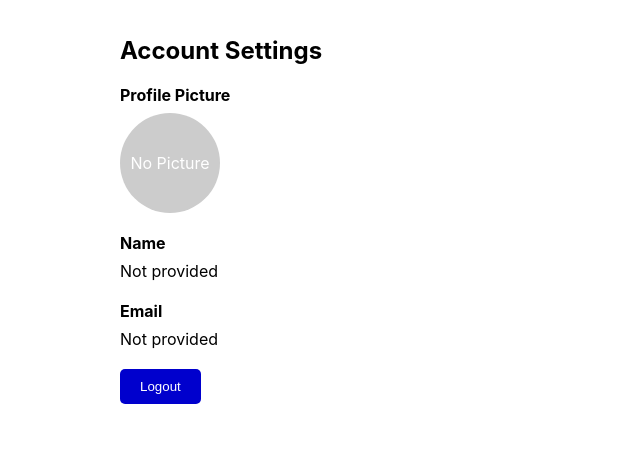
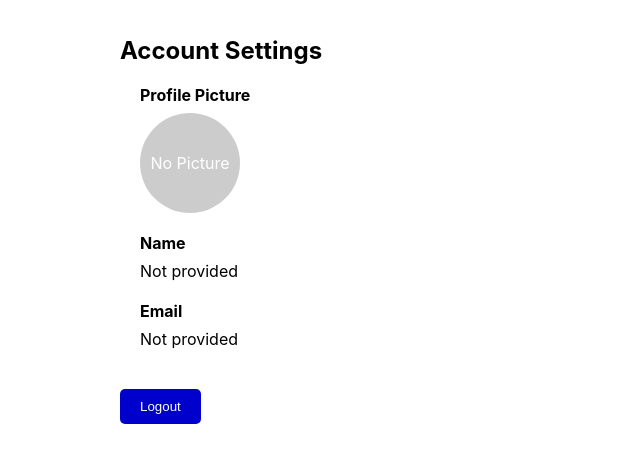
Before and after one commit to kimseokjin6519/myapp, a React (Create React App) app: page /profile in a window 1280 px wide. Shown: the top 462 px of the page, without its empty margins (0-640 px from the left). Built offline with nearby package versions, Linux system fonts and the light colour scheme.

Commit message:
profile - signin

```diff
--- a/src/pages/Profile.css
+++ b/src/pages/Profile.css
@@ -11,6 +11,7 @@
 }
 
 .profile-item {
+  margin-left: 20px;
   margin-bottom: 20px;
 }
 
@@ -49,11 +50,13 @@
 
 .logout-button {
   padding: 10px 20px;
+  margin-top: 20px;
   background-color: #0000CD;
   color: #fff;
   border: none;
   border-radius: 5px;
   cursor: pointer;
+
 }
 
 .logout-button:hover {
--- a/src/pages/Signin.css
+++ b/src/pages/Signin.css
@@ -2,7 +2,7 @@
 .signin-container {
 
   max-width: 400px;
-  margin: 0 auto;
+  margin: 50px auto;
   padding: 20px;
   border: 1px solid #ccc;
   border-radius: 8px;
```
